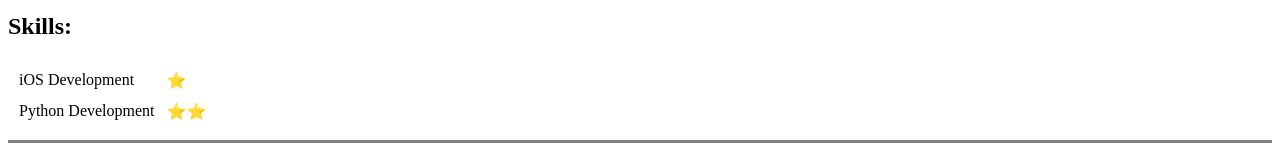
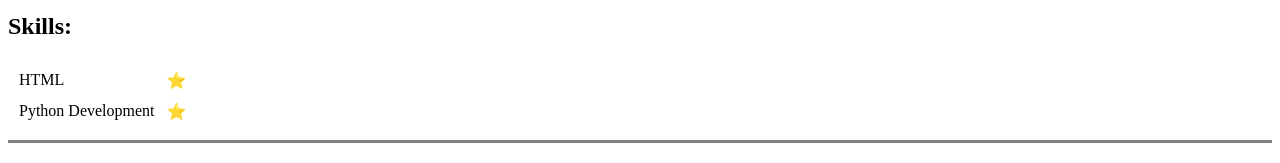
Before and after one commit to Nahif-Reza/FirstWebsiteHTML, a plain HTML site: page index.html in a window 1280 px wide. Shown: the part 857-1020 px from the top of the page. Drawn offline with Linux system fonts and the light colour scheme.

Commit message:
Update index.html

```diff
--- a/index.html
+++ b/index.html
@@ -59,12 +59,12 @@
 
   <table cellspacing="10">
     <tr>
-      <td>iOS Development</td>
+      <td>HTML</td>
       <td>⭐</td>
     </tr>
     <tr>
       <td>Python Development</td>
-      <td>⭐⭐</td>
+      <td>⭐</td>
     </tr>
   </table>
   <hr size="3" noshade>
```
